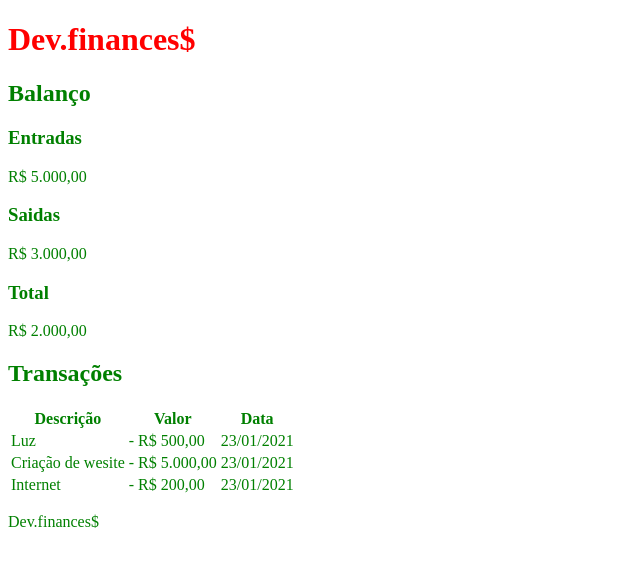
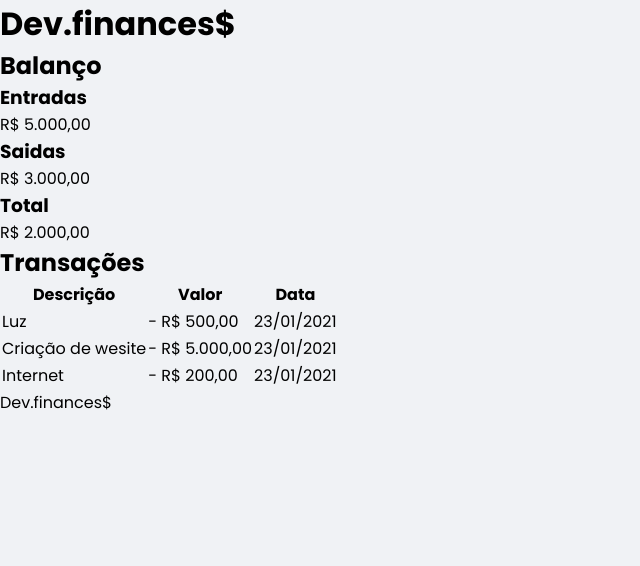
Before and after one commit to Diego-Batista/Dev.finance, a plain HTML site: page index.html in a window 1280 px wide. Shown: the whole page, without its empty margins (0-640 px from the left). Drawn offline with Linux system fonts and the light colour scheme.

Commit message:
Adicionando cor do background e font.

```diff
--- a/index.html
+++ b/index.html
@@ -6,6 +6,7 @@
     <meta name="viewport" content="width=device-width, initial-scale=1.0">
     <title>Dev.finances$</title>
     <link rel="stylesheet" href="style.css"/>
+    <link href="https://fonts.googleapis.com/css2?family=Poppins:ital,wght@0,100;0,200;0,400;0,700;1,100;1,400&display=swap" rel="stylesheet">
 </head>
 <body>
     <header>
--- a/style.css
+++ b/style.css
@@ -1,7 +1,10 @@
 * {
-  color: green;
+  margin: 0;
+  padding: 0;
+  box-sizing: border-box;
 }
 
-h1 {
-  color: red;
+body {
+  background: #f0f2f5;
+  font-family: "Poppins", sans-serif;
 }
```
